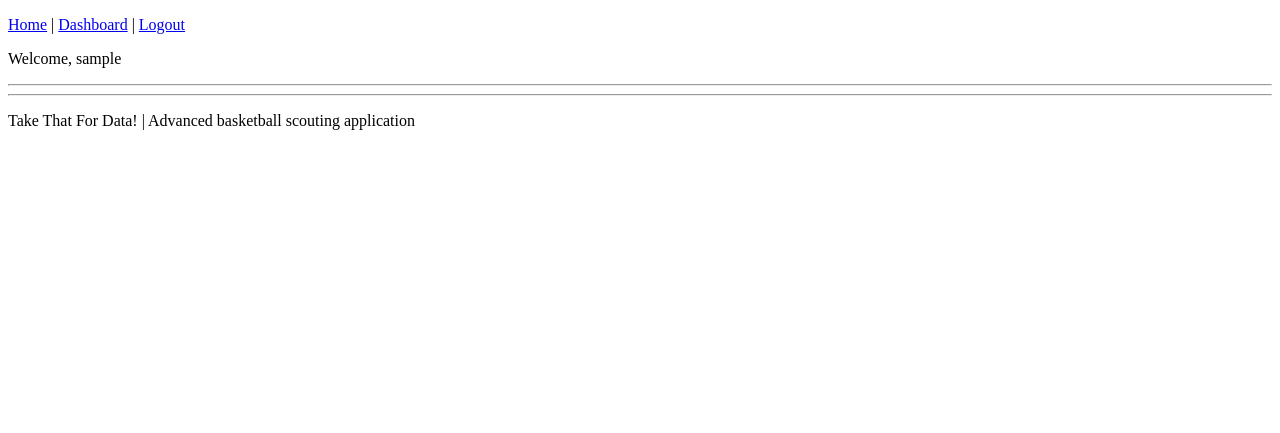
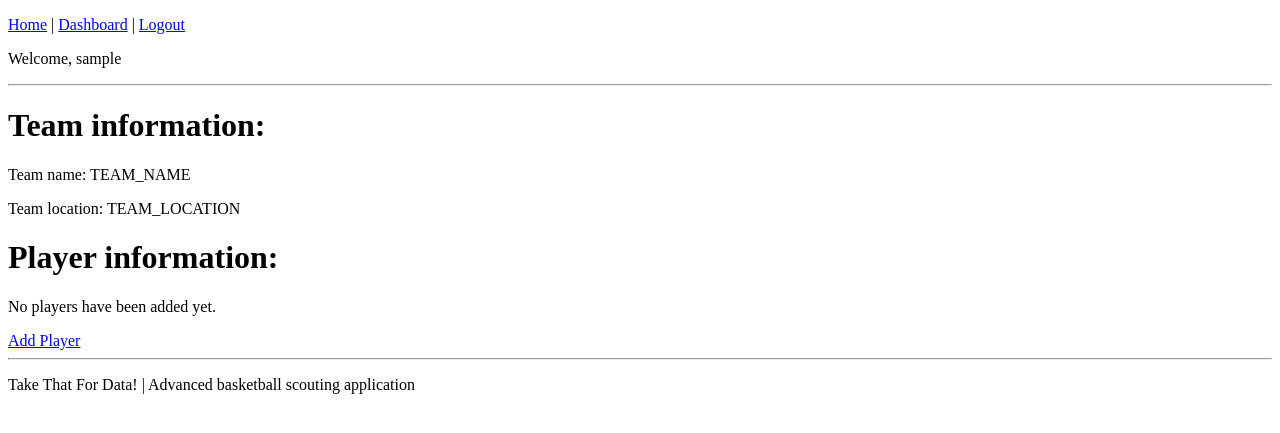
Before and after one commit to slgabbar/ttfd, a Django app: page /player in a window 1280 px wide. Shown: the top 433 px of the page. Run offline with Django 3.2, Linux system fonts and the light colour scheme; the visitor is signed in with stand-in values (Sample User, id 1); data that the repository does not hold is empty.

Commit message:
full player signup

```diff
--- a/mysite/layout/templates/layout/dashboard.html
+++ b/mysite/layout/templates/layout/dashboard.html
@@ -5,6 +5,8 @@
 {% if request.user.is_authenticated %}
     <h1>{{request.user.team_name}}</h1>
     <h3>{{request.user.team_location}}</h3>
+
+<a href="{% url 'player' %}">Edit Team / Add Players</a>
 
     {% if user.player.all %}
         <ul>
@@ -19,6 +21,4 @@
 {% endif %}
 
 
-<a href="{% url 'add' %}">Add player</a>
-
 {% endblock content %}
--- a/mysite/player/templates/player/player.html
+++ b/mysite/player/templates/player/player.html
@@ -2,4 +2,26 @@
 
 {% block content %}
 
+<h1>Team information:</h1>
+
+{% if request.user.is_authenticated %}
+    <p>Team name: {{request.user.team_name}}</p>
+    <p>Team location: {{request.user.team_location}}</p>
+
+    <h1>Player information:</h1>
+    {% if user.player.all %}
+        <ul>
+        {% for td in user.player.all %}
+            <li><p>{{td}}</p></li>
+        {% endfor %}
+        </ul>
+    {% else %}
+        <p>No players have been added yet.</p>
+    {% endif %}
+
+<a href="{% url 'add' %}">Add Player</a>
+
+
+{% endif %}
+
 {% endblock content %}
--- a/mysite/player/urls.py
+++ b/mysite/player/urls.py
@@ -4,5 +4,5 @@ from . import views
 
 urlpatterns = [
     path('', views.player, name='player'),
-    path('/add/', views.add_player, name='add')
+    path('add/', views.add_player, name='add')
 ]
--- a/mysite/player/views.py
+++ b/mysite/player/views.py
@@ -4,17 +4,23 @@ from .models import Player
 from .forms import CreatePlayer
 
 def player(request):
-    return render(request, 'player/player.html', {})
+    if request.user.is_authenticated:
+        return render(request, 'player/player.html', {})
+    else:
+        return redirect('home')
 
 def add_player(request):
-    if request.method == 'POST':
-        form = CreatePlayer(request.POST, request.user)
+    if request.user.is_authenticated:
+        if request.method == 'POST':
+            form = CreatePlayer(request.POST, request.user)
 
-        if form.is_valid():
-            instance = form.save(commit=False)
-            instance.user = request.user
-            instance.save()
-            return redirect('dashboard')
+            if form.is_valid():
+                instance = form.save(commit=False)
+                instance.user = request.user
+                instance.save()
+                return redirect('dashboard')
+        else:
+            form = CreatePlayer()
+        return render(request, 'player/add_player.html', {'form':form})
     else:
-        form = CreatePlayer()
-    return render(request, 'player/add_player.html', {'form':form})
+        return redirect('home')
```
Also changed, not shown: mysite/layout/views.py (+7 -6 lines).
